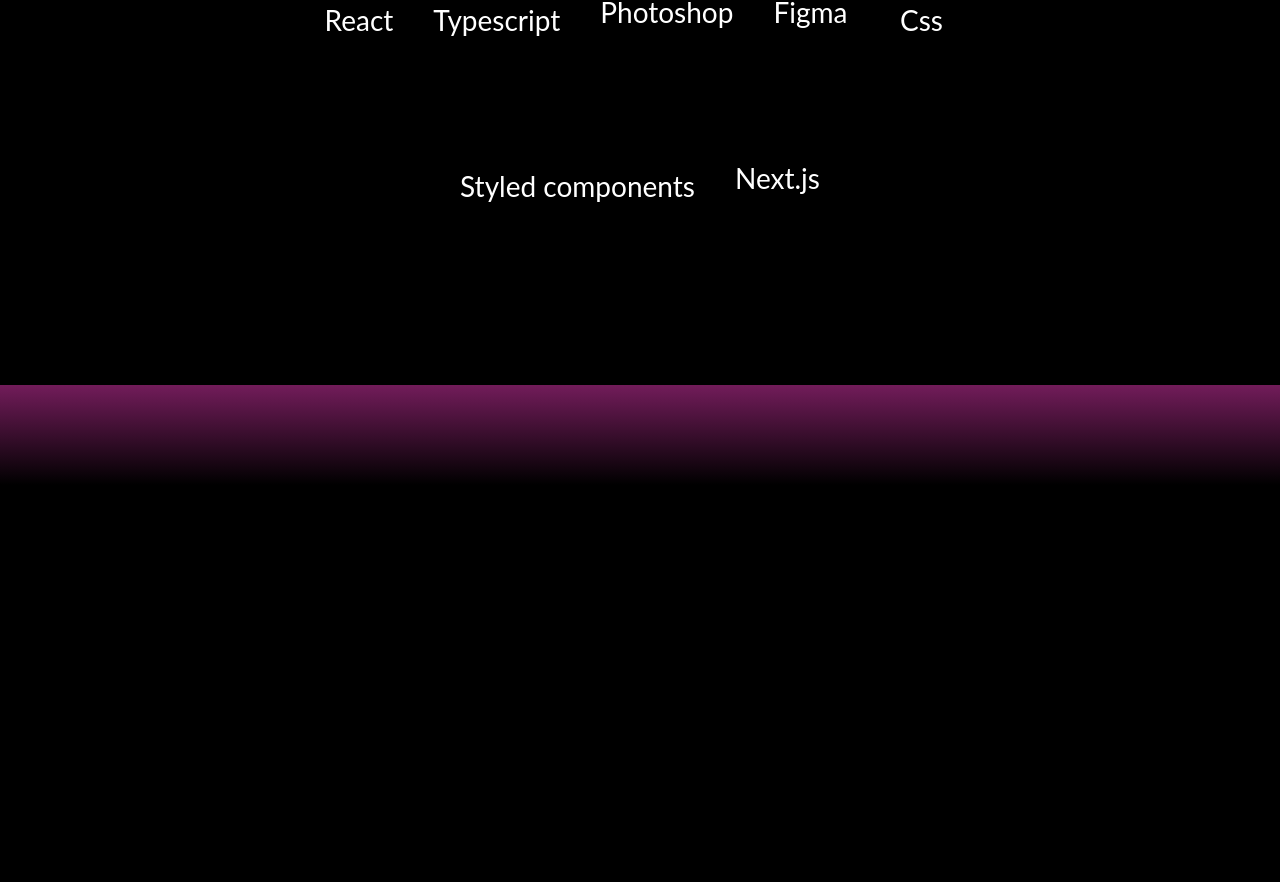
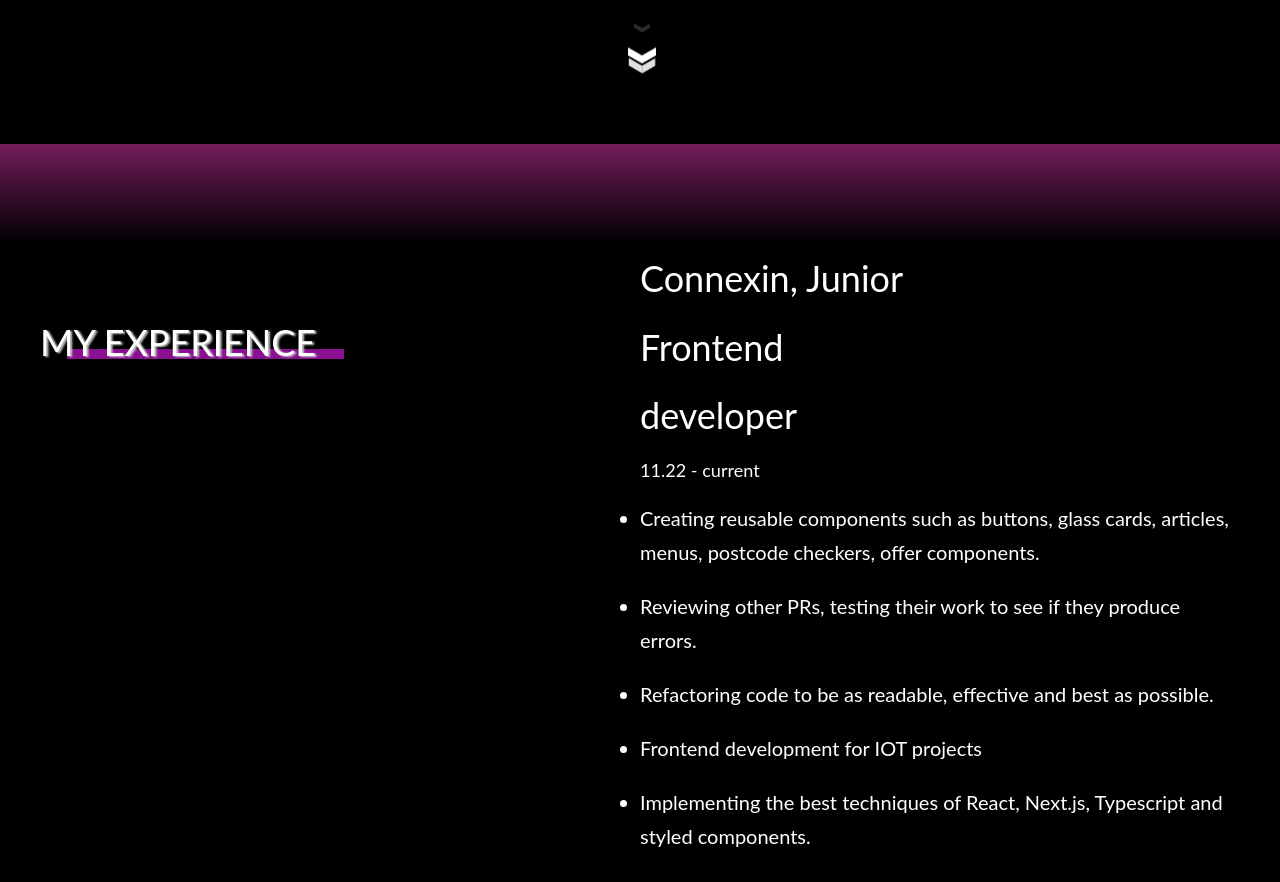
Before and after one commit to malgorzatajPL/Portfolio-React, a React (Create React App) app: page / in a window 1280 px wide. Shown: the part 1891-2773 px from the top of the page. Built offline with nearby package versions, Linux system fonts and the light colour scheme; some icons are missing.

Commit message:
Add arrow with animation, create section about me, my experience and skills

```diff
--- a/src/components/About.jsx
+++ b/src/components/About.jsx
@@ -5,6 +5,7 @@
   ContentAbout,
   TitleAbout,
 } from './About.style';
+import ArrowDown from './Arrow';
 
 function About() {
   return (
@@ -18,6 +19,7 @@
           like to become a Full Stack Developer.
         </ContentAbout>
       </AboutHeader>
+      <ArrowDown />
     </AboutStyle>
   );
 }
--- a/src/components/About.style.js
+++ b/src/components/About.style.js
@@ -12,11 +12,11 @@
   align-items: center;
   margin: 0 auto;
   @media ${device.mobileS} {
-    padding: 0 10px 40px 10px;
+    padding: 30px 10px 40px 10px;
     width: 80%;
   }
   @media ${device.tablet} {
-    padding: 0 20px 40px 20px;
+    padding: 38px 20px 40px 20px;
     width: 65%;
   }
 `;
--- /dev/null
+++ b/src/components/Arrow.jsx
@@ -0,0 +1,76 @@
+import React from 'react';
+import styled, { keyframes } from 'styled-components';
+import { theme } from '../styles/theme';
+
+const move = keyframes`
+  25% {
+      opacity: 1;
+    }
+    33% {
+        opacity: 1;
+        transform: translateY(30px);
+    }
+    67% {
+        opacity: 1;
+        transform: translateY(40px);
+    }
+    100% {
+        opacity: 0;
+        transform: translateY(55px) scale3d(0.5, 0.5, 0.5);
+    }
+`;
+
+const ContainerArrow = styled.div`
+  position: relative;
+  width: 24px;
+  height: 24px;
+  margin: 0 auto;
+`;
+
+const Chevron = styled.div`
+  position: absolute;
+  width: 28px;
+  height: 8px;
+  opacity: 0;
+  animation: ${move} 3s ease-out infinite;
+  transform: scale3d(0.5, 0.5, 0.5);
+  &:first-child {
+    animation: ${move} 3s ease-out 1s infinite;
+  }
+  &:nth-child(2) {
+    animation: ${move} 3s ease-out 2s infinite;
+  }
+  :before {
+    content: ' ';
+    position: absolute;
+    top: 0;
+    height: 100%;
+    width: 51%;
+    left: 0;
+    transform: skew(0deg, 30deg);
+    background: ${theme.palette.common.white};
+  }
+  :after {
+    content: ' ';
+    position: absolute;
+    top: 0;
+    height: 100%;
+    right: 0;
+    width: 50%;
+    transform: skew(0deg, -30deg);
+    width: 51%;
+    background: ${theme.palette.common.white};
+  }
+`;
+
+function ArrowDown() {
+  return (
+    <ContainerArrow>
+      <Chevron />
+      <Chevron />
+      <Chevron />
+    </ContainerArrow>
+  );
+}
+
+export default ArrowDown;
--- a/src/components/MyExperience.jsx
+++ b/src/components/MyExperience.jsx
@@ -15,11 +15,33 @@
     <MyExperienceStyle>
       <TitleMyExperience>My experience</TitleMyExperience>
       <ContainerMyExperience>
-        <TitleContainer>Connexin </TitleContainer>
+        <TitleContainer>Connexin, Junior Frontend developer</TitleContainer>
         <ContentContainer>
           <Data>11.22 - current</Data>
           <List>
-            <Listli></Listli>
+            <Listli>
+              Creating reusable components such as buttons, glass cards,
+              articles, menus, postcode checkers, offer components.
+            </Listli>
+            <Listli>
+              Reviewing other PRs, testing their work to see if they produce
+              errors.
+            </Listli>
+            <Listli>
+              Refactoring code to be as readable, effective and best as
+              possible.
+            </Listli>
+            <Listli>Frontend development for IOT projects</Listli>
+            <Listli>
+              Implementing the best techniques of React, Next.js, Typescript and
+              styled components.
+            </Listli>
+            <Listli>Creating CMS, Sanity.</Listli>
+            <Listli>
+              Work with Jira, agile. Creating tickets, time estimation and
+              maintaining order in ticket work processes. Suggest ideas that can
+              be implemented to improve the project. Troubleshooting.
+            </Listli>
           </List>
         </ContentContainer>
       </ContainerMyExperience>
--- a/src/components/MyExperience.style.js
+++ b/src/components/MyExperience.style.js
@@ -1,12 +1,20 @@
 import styled from 'styled-components';
 import { fontSize, theme } from '../styles/theme';
-import { AboutHeader } from './About.style';
+import { SecondTitle } from './Hero.style';
 import { device } from '../shared/MediaQuery';
 
 export const MyExperienceStyle = styled.section`
   position: relative;
-  padding: 500px 0;
+  min-height: 500px;
+  padding: 100px 40px;
   margin-top: 100px;
+  display: flex;
+  @media ${device.mobileS} {
+    flex-direction: column;
+  }
+  @media ${device.laptop} {
+    flex-direction: row;
+  }
   color: ${theme.palette.common.white};
   :before {
     content: '';
@@ -23,10 +31,86 @@
   }
 `;
 
-export const TitleMyExperience = styled.section``;
-export const TitleContainer = styled.h3``;
-export const ContainerMyExperience = styled.div``;
+export const TitleMyExperience = styled(SecondTitle)`
+  @media ${device.mobileS} {
+    font-size: ${fontSize(26)};
+    padding: 70px 0;
+  }
+  @media ${device.mobileXL} {
+    font-size: ${fontSize(30)};
+  }
+  @media ${device.tablet} {
+    font-size: ${fontSize(36)};
+  }
+  @media ${device.laptop} {
+    padding-bottom: 0;
+    width: 50%;
+  }
+  :before {
+    @media ${device.mobileS} {
+      top: 95px;
+      width: 200px;
+    }
+    @media ${device.mobileXL} {
+      top: 99px;
+      width: 227px;
+    }
+    @media ${device.tablet} {
+      top: 105px;
+      width: 277px;
+    }
+  }
+`;
+export const ContainerMyExperience = styled.div`
+  @media ${device.mobileS} {
+    width: 100%;
+  }
+  @media ${device.laptop} {
+    width: 50%;
+  }
+`;
+export const TitleContainer = styled.h3`
+  font-size: ${fontSize(30)};
+  font-family: ${theme.fontFamily.main};
+  line-height: 1.9;
+  @media ${device.mobileS} {
+    font-size: ${fontSize(26)};
+  }
+  @media ${device.mobileXL} {
+    font-size: ${fontSize(30)};
+  }
+  @media ${device.tablet} {
+    font-size: ${fontSize(36)};
+  }
+  @media ${device.laptop} {
+    padding-bottom: 0;
+    width: 50%;
+  }
+`;
 export const ContentContainer = styled.div``;
-export const Data = styled.div``;
-export const List = styled.ul``;
-export const Listli = styled.li``;
+export const Data = styled.div`
+  font-family: ${theme.fontFamily.main};
+  line-height: 2.3;
+  @media ${device.mobileS} {
+    font-size: ${fontSize(18)};
+  }
+
+  @media ${device.laptop} {
+    font-size: ${fontSize(18)};
+  }
+`;
+export const List = styled.ul`
+  list-style-type: disc;
+`;
+export const Listli = styled.li`
+  font-family: ${theme.fontFamily.main};
+  line-height: 1.7;
+  padding: 10px 0;
+  @media ${device.mobileS} {
+    font-size: ${fontSize(16)};
+  }
+
+  @media ${device.laptop} {
+    font-size: ${fontSize(20)};
+  }
+`;
--- a/src/components/MySkills.jsx
+++ b/src/components/MySkills.jsx
@@ -1,5 +1,11 @@
 import React from 'react';
-import { Css3, ReactLogo, Typescript } from 'styled-icons/boxicons-logos';
+import {
+  Css3,
+  Git,
+  Github,
+  ReactLogo,
+  Typescript,
+} from 'styled-icons/boxicons-logos';
 import { Figma } from 'styled-icons/fa-brands';
 import {
   Adobephotoshop,
@@ -15,6 +21,7 @@
   TitleHeaderSkills,
   TitleSkills,
 } from './MySkills.style';
+import ArrowDown from './Arrow';
 
 function MySkills() {
   return (
@@ -51,8 +58,17 @@
             <Nextdotjs size={60}></Nextdotjs>
             <TitleSkills>Next.js</TitleSkills>
           </BoxSkills>
+          <BoxSkills>
+            <Git size={60}></Git>
+            <TitleSkills>Githube</TitleSkills>
+          </BoxSkills>
+          <BoxSkills>
+            <Github size={60}></Github>
+            <TitleSkills>Git</TitleSkills>
+          </BoxSkills>
         </ContentSkills>
       </HeaderMySkills>
+      <ArrowDown />
     </MySkillsStyle>
   );
 }
```
Also changed, not shown: public/Background.png, public/Background2.png (added).
